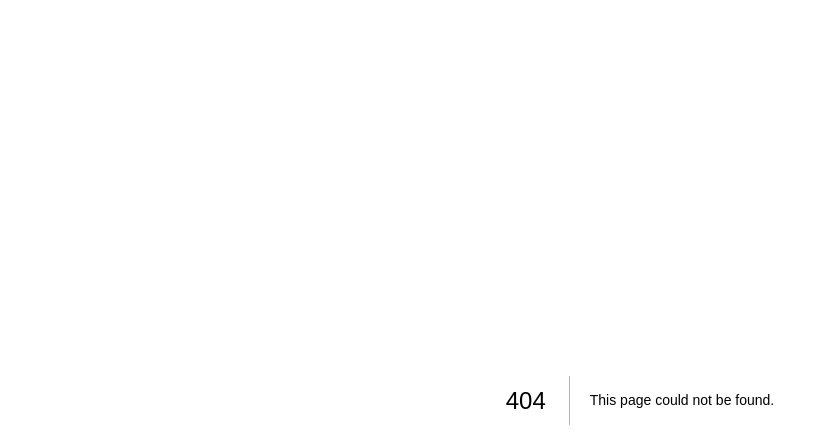
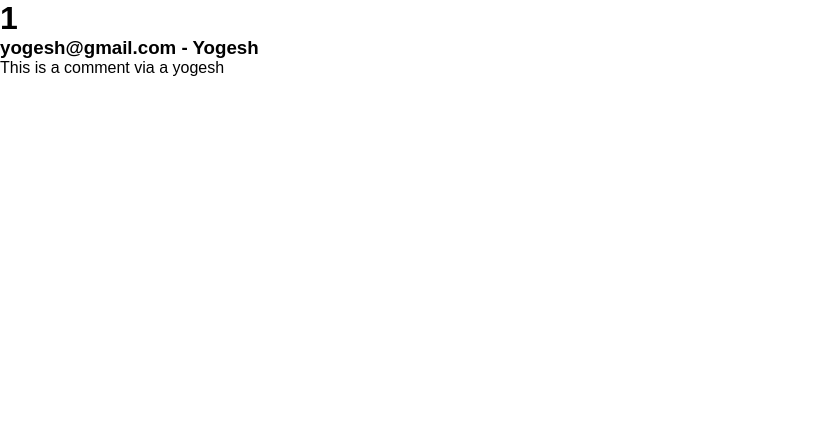
Before and after one commit to yogeshmishra667/Nextjs-App, a Next.js app: page /comment/1 in a window 1280 px wide. Before the commit this address had no page. Shown: the top 448 px of the page, without its empty margins (0-833 px from the left). Built offline with nearby package versions, Linux system fonts and the light colour scheme.

Commit message:
api and pre rendering

```diff
--- /dev/null
+++ b/pages/comment/[commentId].js
@@ -0,0 +1,45 @@
+import { comments } from '../../data/comment';
+const Comment = ({ comments }) => {
+  return (
+    <div>
+      <h1>{comments.id}</h1>
+      <h3>
+        {comments.email} - {comments.name}
+      </h3>
+      <p>{comments.comment}</p>
+    </div>
+  );
+};
+
+export default Comment;
+
+export async function getStaticProps(context) {
+  //console.log(context)
+  const { params } = context;
+  const { commentId } = params;
+
+  // TODO: Don't Do this way || never call own api from getStaticProps
+  const data = comments.find((comment) => comment.id === parseInt(commentId));
+  // const response = await fetch(`http://localhost:8080/api/comment/${commentId}`);
+  // const data = await response.json();
+  //console.log(data);
+  return {
+    props: {
+      comments: data,
+    },
+  };
+}
+
+export async function getStaticPaths() {
+  const response = await fetch(`http://localhost:8080/api/comment`);
+  const data = await response.json();
+  const paths = data.map((comment) => ({
+    params: {
+      commentId: comment.id.toString(),
+    },
+  }));
+  return {
+    paths,
+    fallback: false,
+  };
+}
```
